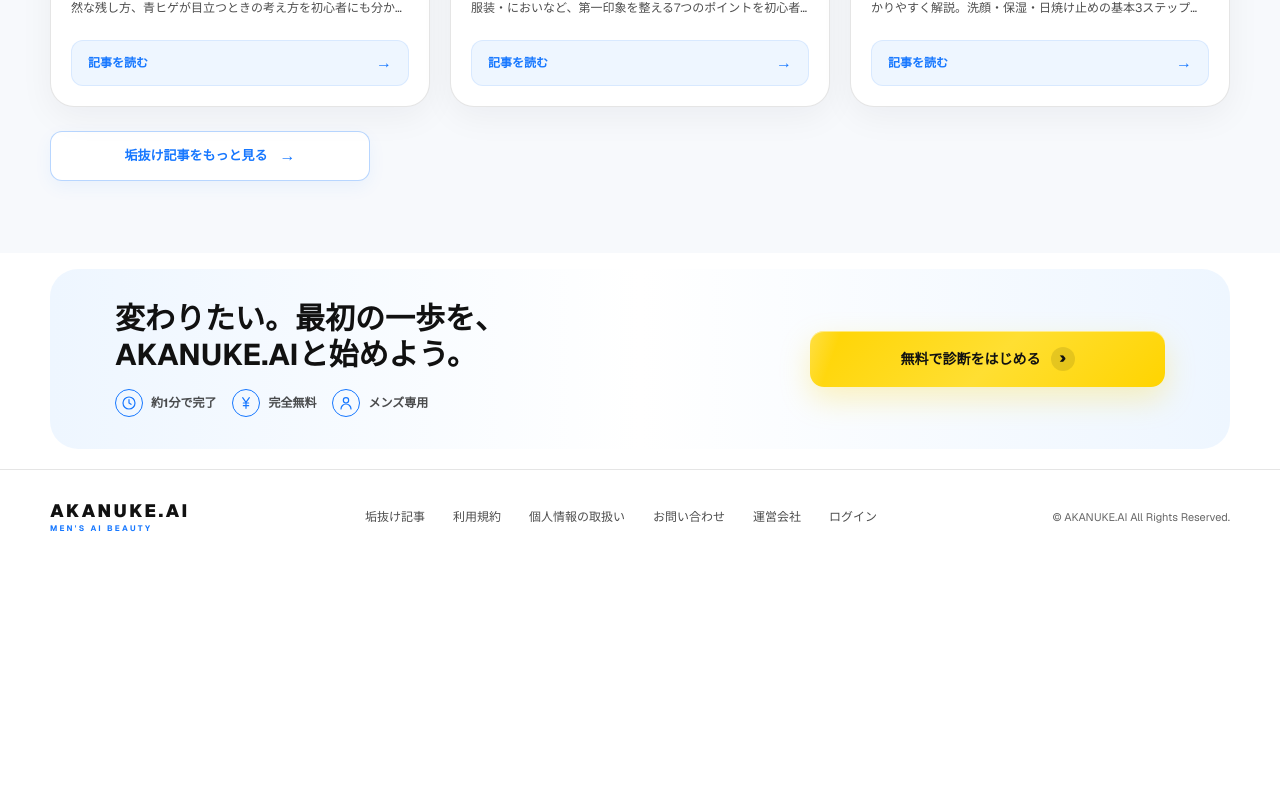
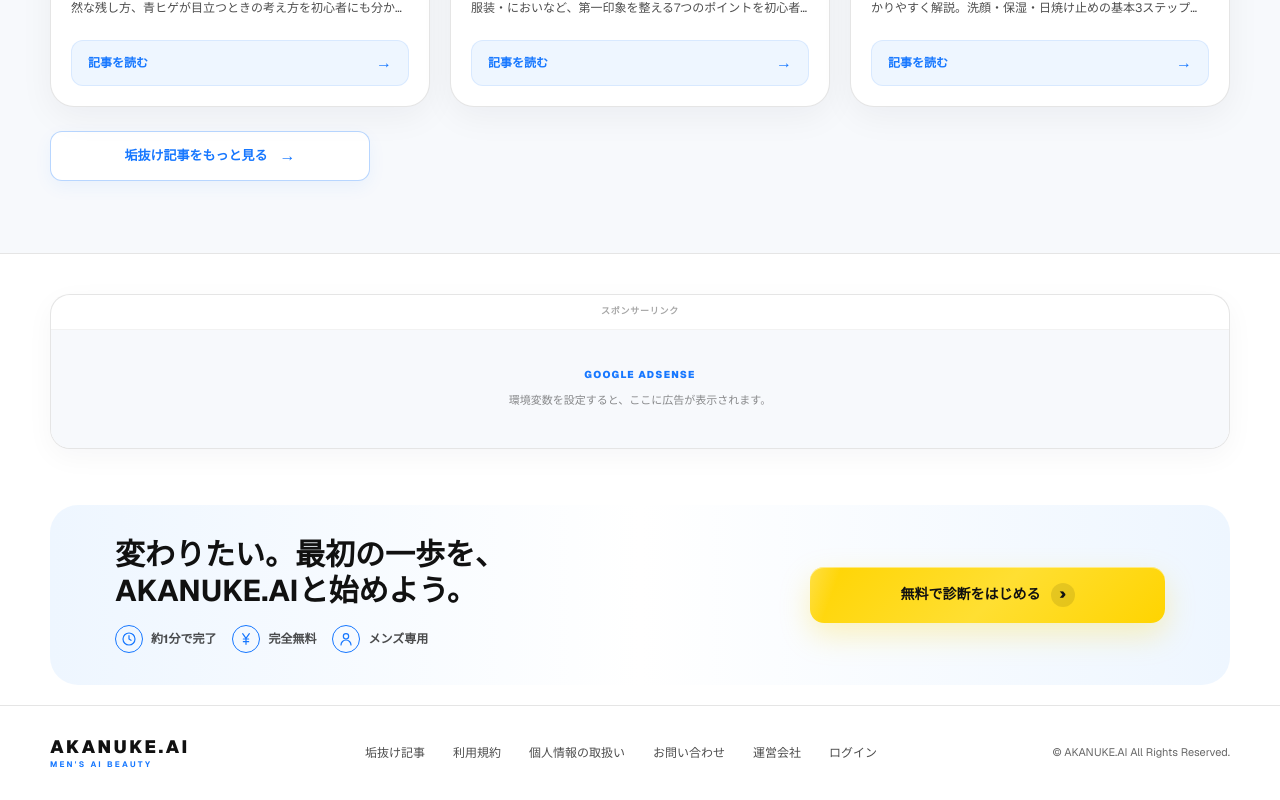
Before and after one commit to mori10tech/akanuke-ai, a Next.js app: page / in a window 1280 px wide. Shown: the part 4108-4908 px from the top of the page. Before the commit the page ends 4672 px from the top, so only its background shows below. Built offline with nearby package versions, Linux system fonts and the light colour scheme; no server answers.

Commit message:
トップページに広告枠の設置

```diff
--- a/app/page.tsx
+++ b/app/page.tsx
@@ -9,6 +9,7 @@ import {
 } from "react";
 import Logo from "./components/Logo";
 import { getAllArticles } from "../data/articles";
+import AdSenseAd from "./components/AdSenseAd";
 
 type IconName =
   | "clock"
@@ -850,6 +851,13 @@ export default function Home() {
   </div>
 </section>
 
+{/* トップページ AdSense */}
+<section className="border-t border-black/10 bg-white px-4 py-8 sm:py-10">
+  <div className="site-container">
+    <AdSenseAd />
+  </div>
+</section>
+
       <section className="px-4 pb-5 pt-4">
         <div className="site-container overflow-hidden rounded-[28px] bg-gradient-to-r from-[#EEF6FF] via-white to-[#EEF6FF] px-6 py-8 sm:px-10">
                     <div className="grid items-center gap-6 lg:mx-auto lg:max-w-[1050px] lg:grid-cols-[minmax(0,1fr)_355px] lg:gap-10">
```
